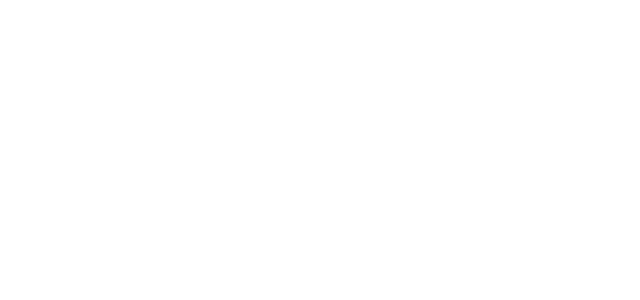
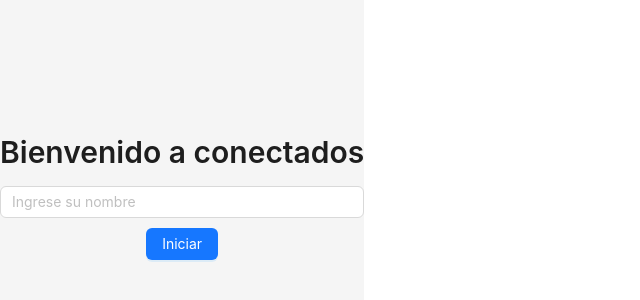
Before and after one commit to gitrubio/GameBall, a React (Vite) app: page / in a window 1280 px wide. Shown: the part 216-516 px from the top of the page, without its empty margins (0-640 px from the left). Built offline with nearby package versions, Linux system fonts and the light colour scheme.

Commit message:
Home en construcción

```diff
--- a/package.json
+++ b/package.json
@@ -10,6 +10,7 @@
     "preview": "vite preview"
   },
   "dependencies": {
+    "antd": "^5.7.0",
     "firebase": "^9.19.1",
     "react": "^18.2.0",
     "react-dom": "^18.2.0",
--- a/src/App.tsx
+++ b/src/App.tsx
@@ -1,15 +1,14 @@
-import { useState } from 'react'
-import reactLogo from './assets/react.svg'
-import viteLogo from '/vite.svg'
-import './App.css'
+import Home from "./Home";
 
-function App() {
+const App = () => {
+  const handleButtonClick = (name: string) => {
+    console.log("Button clicked with name:", name);
+  };
+  return (
+    <div>
+      <Home onButtonClick={handleButtonClick} />
+    </div>
+  );
+};
 
-  return (
-    <>
-
-    </>
-  )
-}
-
-export default App
+export default App;
--- /dev/null
+++ b/src/Home.tsx
@@ -0,0 +1,37 @@
+import React, { useState } from "react";
+import { Col, Input, Button, Typography, Layout } from "antd";
+
+interface HomeProps {
+  onButtonClick: (name: string) => void;
+}
+
+const Home: React.FC<HomeProps> = ({ onButtonClick }) => {
+  const [name, setName] = useState("");
+
+  const handleInputChange = (event: React.ChangeEvent<HTMLInputElement>) => {
+    setName(event.target.value);
+  };
+
+  const handleButtonClick = () => {
+    onButtonClick(name);
+  };
+
+  return (
+    <Layout style={{ minHeight: "100vh", display: "flex", alignItems: "center", justifyContent: "center" }}>
+      <div style={{ textAlign: "center", maxWidth: "600px" }}>
+        <Typography.Title level={2}>Bienvenido a conectados</Typography.Title>
+        <Input
+          value={name}
+          onChange={handleInputChange}
+          placeholder="Ingrese su nombre"
+          style={{ marginBottom: "10px" }}
+        />
+        <Button type="primary" onClick={handleButtonClick}>
+          Iniciar
+        </Button>
+      </div>
+    </Layout>
+  );
+};
+
+export default Home;
```
Also changed, not shown: 1 other file (tests, documents, lock files or other folders).
